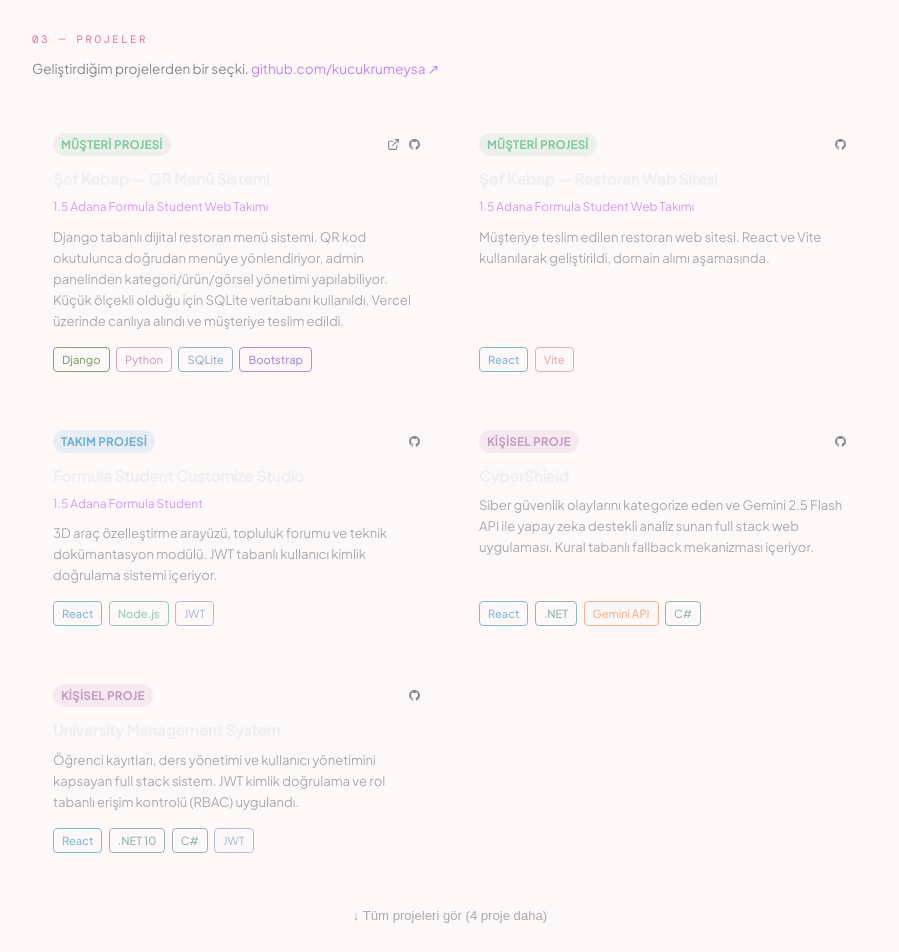
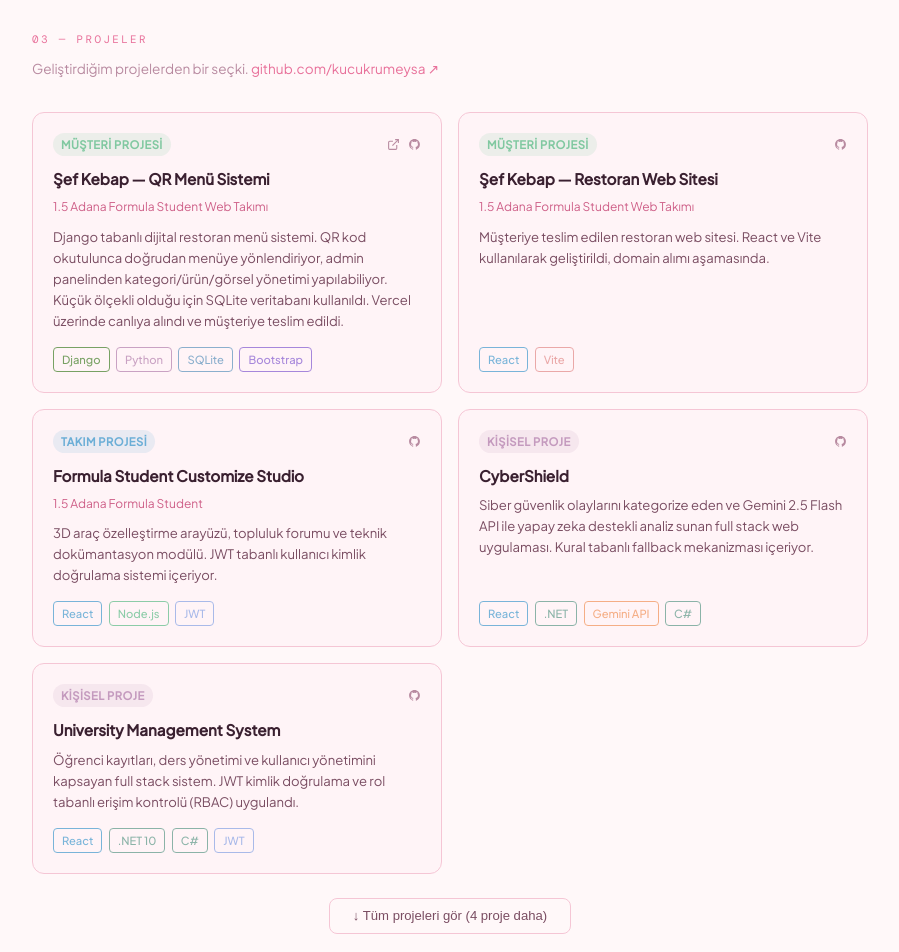
Before and after one commit to kucukrumeysa/rumeysa-portfolio, a React (Vite) app: page / in a window 1280 px wide. Shown: the part 2040-2992 px from the top of the page, without its empty margins (190-1089 px from the left). Built offline with nearby package versions, Linux system fonts and the light colour scheme; a web font is replaced by a local one.

Commit message:
style: update project section colors and theme variables

```diff
--- a/src/components/Projects.module.css
+++ b/src/components/Projects.module.css
@@ -2,16 +2,17 @@
 
 .sub {
   font-size: 0.85rem;
-  color: var(--color-muted, #888);
+  color: var(--text3);
   margin-bottom: 2rem;
   line-height: 1.6;
 }
 
 .ghLink {
-  color: var(--color-accent, #c084fc);
+  color: var(--pink);
   text-decoration: none;
   transition: opacity 0.2s;
 }
+
 .ghLink:hover {
   opacity: 0.7;
 }
@@ -26,8 +27,8 @@
 
 /* ── Card ── */
 .card {
-  background: var(--color-card, rgba(255,255,255,0.03));
-  border: 1px solid var(--color-border, rgba(255,255,255,0.08));
+  background: var(--surface2);
+  border: 1px solid var(--border);
   border-radius: 12px;
   padding: 1.25rem;
   display: flex;
@@ -36,15 +37,23 @@
   transition: border-color 0.2s, transform 0.2s, background 0.2s;
   animation: fadeUp 0.4s ease both;
 }
+
 .card:hover {
-  border-color: var(--color-accent, #c084fc);
-  background: var(--color-card-hover, rgba(192,132,252,0.05));
+  border-color: var(--pink);
+  background: var(--pink-pale);
   transform: translateY(-2px);
 }
 
 @keyframes fadeUp {
-  from { opacity: 0; transform: translateY(12px); }
-  to   { opacity: 1; transform: translateY(0); }
+  from {
+    opacity: 0;
+    transform: translateY(12px);
+  }
+
+  to {
+    opacity: 1;
+    transform: translateY(0);
+  }
 }
 
 /* ── Card Top ── */
@@ -70,20 +79,21 @@
 }
 
 .iconLink {
-  color: var(--color-muted, #888);
+  color: var(--text3);
   display: flex;
   align-items: center;
   transition: color 0.2s;
 }
+
 .iconLink:hover {
-  color: var(--color-accent, #c084fc);
+  color: var(--pink);
 }
 
 /* ── Content ── */
 .name {
   font-size: 0.95rem;
   font-weight: 600;
-  color: var(--color-text, #f0f0f0);
+  color: var(--text);
   margin: 0;
   line-height: 1.4;
 
@@ -91,14 +101,14 @@
 
 .team {
   font-size: 0.75rem;
-  color: var(--color-accent, #c084fc);
+  color: var(--pink-deep);
   margin: 0;
-  opacity: 0.8;
+  opacity: 0.9;
 }
 
 .desc {
   font-size: 0.82rem;
-  color: var(--color-muted, #aaa);
+  color: var(--text2);
   line-height: 1.6;
   margin: 0;
   flex: 1;
@@ -117,15 +127,15 @@
   padding: 2px 8px;
   border-radius: 4px;
   border: 1px solid;
-  opacity: 0.85;
+  opacity: 0.9;
   font-weight: 500;
 }
 
 /* ── Toggle Button ── */
 .toggleBtn {
   background: transparent;
-  border: 1px solid var(--color-border, rgba(255,255,255,0.12));
-  color: var(--color-muted, #aaa);
+  border: 1px solid var(--border);
+  color: var(--text2);
   font-size: 0.82rem;
   padding: 0.6rem 1.4rem;
   border-radius: 8px;
@@ -134,9 +144,10 @@
   display: block;
   margin: 0 auto;
 }
+
 .toggleBtn:hover {
-  border-color: var(--color-accent, #c084fc);
-  color: var(--color-accent, #c084fc);
+  border-color: var(--pink);
+  color: var(--pink);
 }
 
 /* ── Responsive ── */
```
